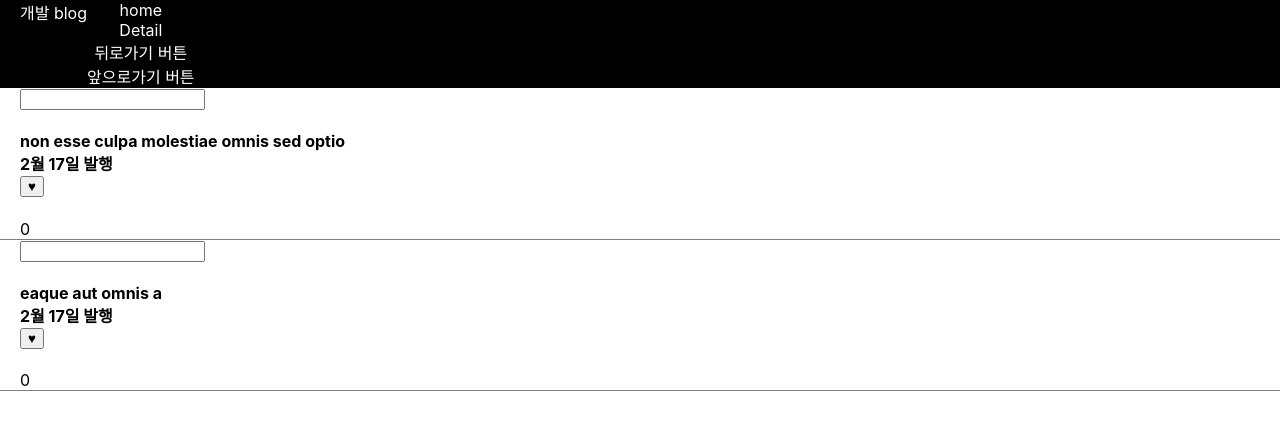
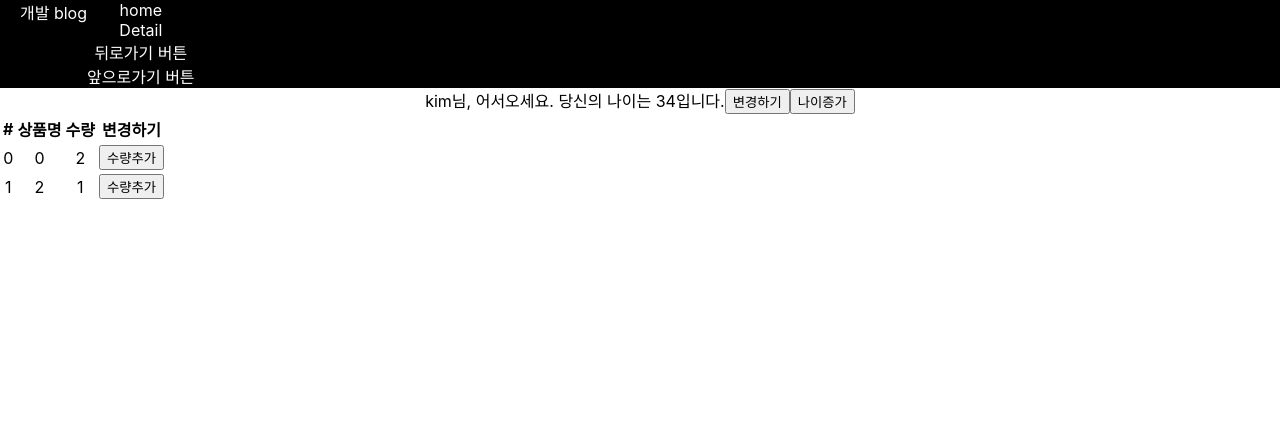
Before and after one commit to Kim-minjung99/CodingApple_React, a React (Create React App) app: page /cart in a window 1280 px wide. Shown: the top 430 px of the page. Built offline with nearby package versions, Linux system fonts and the light colour scheme; no server answers.

Commit message:
Feat : Redux middle commit
Resolves : <button> 엘리먼트는 tr태그 안에 위치할 수 없음

```diff
--- a/package.json
+++ b/package.json
@@ -3,6 +3,7 @@
   "version": "0.1.0",
   "private": true,
   "dependencies": {
+    "@reduxjs/toolkit": "^1.8.1",
     "@testing-library/jest-dom": "^5.17.0",
     "@testing-library/react": "^13.4.0",
     "@testing-library/user-event": "^13.5.0",
@@ -11,7 +12,9 @@
     "@types/react": "^18.2.66",
     "@types/react-dom": "^18.2.22",
     "react": "^18.2.0",
+    "react-bootstrap": "^2.10.2",
     "react-dom": "^18.2.0",
+    "react-redux": "^8.1.3",
     "react-router-dom": "^6.22.3",
     "react-scripts": "5.0.1",
     "typescript": "^4.9.5",
--- a/src/App.tsx
+++ b/src/App.tsx
@@ -2,6 +2,7 @@ import './App.css';
 import { Routes, Route, Link, useNavigate, Outlet } from 'react-router-dom';
 import DetailList from './pages/DetailList';
 import { createContext, useState } from 'react';
+import Cart from './pages/Cart';
 
 export let Context = createContext([""]);
 
@@ -41,6 +42,7 @@ function App() {
           <Route path="detail" element={<div>멤버 디테일 페이지입니다.</div>} />
           <Route path="location" element={<div>멤버 위치 페이지입니다.</div>} />
         </Route>
+        <Route path='/cart' element={<Cart/>}/>
         <Route path="*" element={<div>없는 페이지입니다.</div>}></Route>
       </Routes>
     </div>
--- a/src/index.tsx
+++ b/src/index.tsx
@@ -4,16 +4,20 @@ import './index.css';
 import App from './App';
 import reportWebVitals from './reportWebVitals';
 import { BrowserRouter } from 'react-router-dom'
+import { Provider } from 'react-redux';
+import store from './store/store';
 
 const root = ReactDOM.createRoot(
   document.getElementById('root') as HTMLElement
 );
 root.render(
-  <React.StrictMode>
-    <BrowserRouter>
-      <App />
-    </BrowserRouter>
-  </React.StrictMode>
+  <Provider store={store}>
+    <React.StrictMode>
+      <BrowserRouter>
+        <App />
+      </BrowserRouter>
+    </React.StrictMode>
+  </Provider>
 );
 
 // If you want to start measuring performance in your app, pass a function
--- /dev/null
+++ b/src/pages/Cart.tsx
@@ -0,0 +1,76 @@
+import {Table} from 'react-bootstrap';
+import { useDispatch, useSelector } from 'react-redux';
+import { Fragment } from 'react/jsx-runtime';
+import { countUp } from '../store/store';
+import {changeName, countUpAge} from '../store/userSlice';
+
+type reduxType = {
+    user : UserType,
+    cart : cartType[]
+}
+
+type UserType = {
+    name : string,
+    age : number
+}
+
+type cartType = {
+    id : number,
+    name : string,
+    count : number
+}
+
+type reduxType2 = () => string
+
+function Cart(){
+
+    const dispatch = useDispatch();
+
+    const cart = useSelector((state: reduxType)=>{
+        return state.cart;
+    })
+    console.log("cart", cart);
+
+    // store에 있는 모든 state에 남아있게된다.
+    const user = useSelector((state: reduxType)=>{
+        return state.user;
+    })
+    console.log("a:::",user);
+    return (
+        <div>
+            {user.name}님, 어서오세요.
+            당신의 나이는 {user.age}입니다.
+            <button onClick={()=>{dispatch(changeName())}}>변경하기</button>
+            <button onClick={()=>dispatch(countUpAge(100))}>나이증가</button>
+            <Table>
+                <thead>
+                    <tr>
+                    <th>#</th>
+                    <th>상품명</th>
+                    <th>수량</th>
+                    <th>변경하기</th>
+                    </tr>
+                </thead>
+                <tbody>
+                    {
+                        cart.map((element: cartType, index)=>{
+                            return (
+                                <Fragment key={index}>
+                                    <tr>
+                                        <td>{index}</td>
+                                        <td>{element.id}</td>
+                                        <td>{element.count}</td>
+                                        <td>
+                                            <button onClick={()=>{dispatch(countUp(element.id))}}>수량추가</button>
+                                        </td>
+                                    </tr>
+                                </Fragment>
+                            )
+                        })
+                    }
+                </tbody>
+            </Table>
+        </div>
+    );
+}
+export default Cart;
--- /dev/null
+++ b/src/store/store.tsx
@@ -0,0 +1,42 @@
+import { configureStore, createSlice } from '@reduxjs/toolkit';
+import user from './userSlice';
+
+// useState와 비슷한 hook
+// state하나를 slice라고 부른다
+// createSlice({
+//     name: "state이름 작명~~~",
+//     initialState : 'state값"
+// })
+
+
+const cart = createSlice({
+    name : "cart",
+    initialState : [
+        {id : 0, name : 'White and Black', count : 2},
+        {id : 2, name : 'Grey Yordan', count : 1}
+    ],
+    reducers : {
+        countUp(state, action) {
+            console.log("reduxstate",state, action);
+            const checkItme = state.find((element)=>{
+                if(element.id === action.payload){
+                    return element;
+                }
+            })
+            // checkItme?.count = checkItme?.count + 1;
+        },
+        addCartItem(state, action){
+
+        }
+    }
+})
+
+export let {countUp} = cart.actions;
+
+export default configureStore({
+    reducer: {
+        // 여기에 state를등록하여 사용하여야 한다.
+        user : user.reducer, // state의 이름, 명패
+        cart : cart.reducer, // state의 이름, 명패
+    }
+})
--- /dev/null
+++ b/src/store/userSlice.tsx
@@ -0,0 +1,18 @@
+import { createSlice } from "@reduxjs/toolkit";
+
+
+const user = createSlice({
+    name : 'user',
+    initialState : {name : 'kim', age: 34},
+    reducers : {
+        changeName(state){
+            state.name = 'park';
+        },
+        countUpAge(state, action){
+            state.age = state.age + action.payload;
+        }
+    }
+});
+
+export default user;
+export let { changeName, countUpAge } = user.actions;
```
Also changed, not shown: 1 other file (tests, documents, lock files or other folders).
